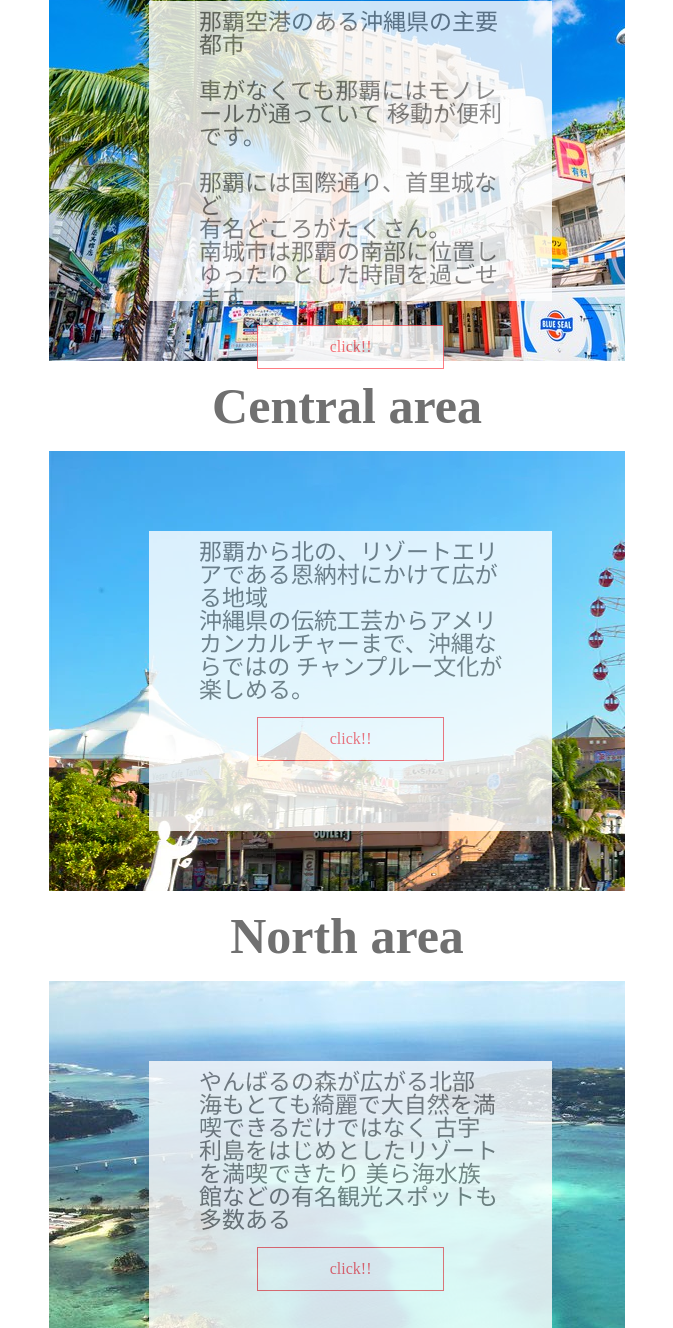
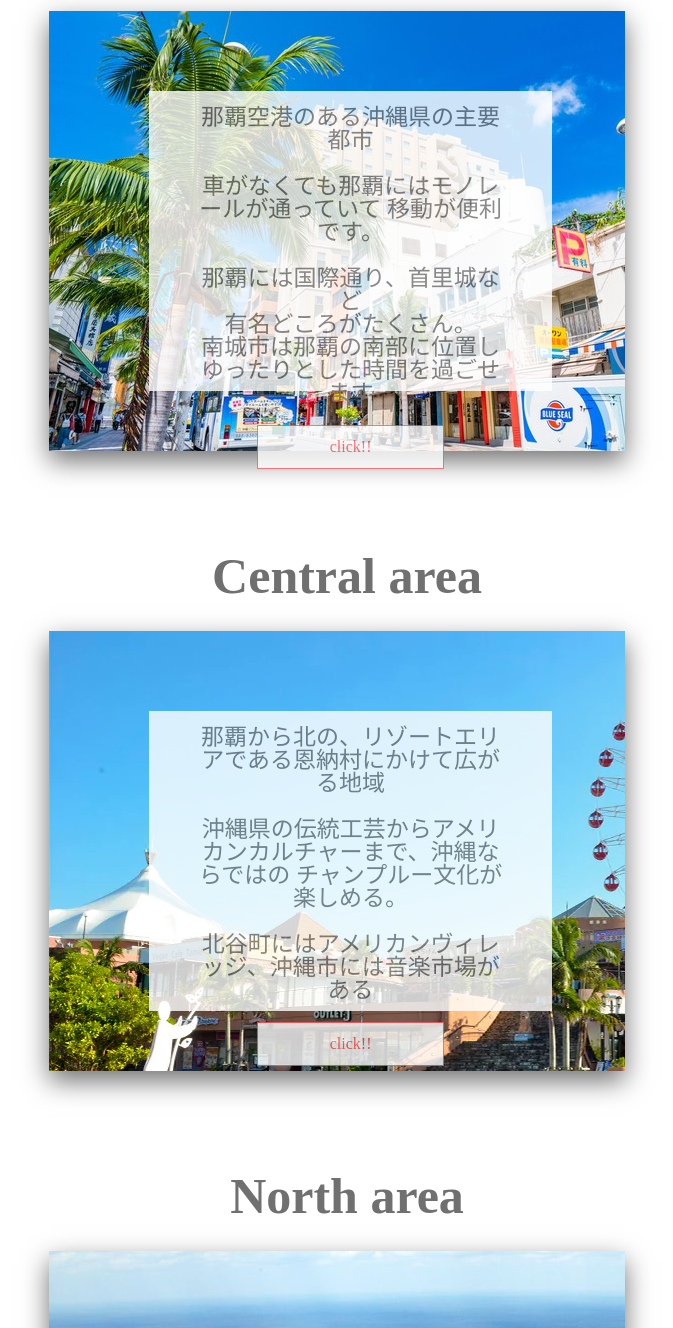
Before and after one commit to masakoji0125/Airbnb, a website: page index.html in a window 1280 px wide. Shown: the part 395-1723 px from the top of the page, without its empty margins (303-976 px from the left). Drawn offline with Linux system fonts and the light colour scheme.

Commit message:
微調整

```diff
--- a/index.html
+++ b/index.html
@@ -71,9 +71,13 @@
         <div class="click2__img2">
              <div class="click2__about2">
                  <p class="click2__introduct2">
-                    那覇から北の、リゾートエリアである恩納村にかけて広がる地域<br>
+                    那覇から北の、リゾートエリアである恩納村にかけて広がる地域
+                    <br><br>
                     沖縄県の伝統工芸からアメリカンカルチャーまで、沖縄ならではの
                     チャンプルー文化が楽しめる。
+                    <br><br>
+                    北谷町にはアメリカンヴィレッジ、沖縄市には音楽市場がある
+                    <br>
                  </p>
                  <div>
                      <a href="#" class="click2__button2 ">click!!</a>
@@ -89,10 +93,15 @@
         <div class="click3__img3">
              <div class="click3__about3">
                  <p class="click3__introduct3">
-                    やんばるの森が広がる北部<br>
+                    やんばるの森が広がる北部
+                    <br><br>
                     海もとても綺麗で大自然を満喫できるだけではなく
                     古宇利島をはじめとしたリゾートを満喫できたり
+                    <br>
                     美ら海水族館などの有名観光スポットも多数ある
+                    <br>
+                    車があったほうが便利。
+                    <br><br>
                  </p>
                  <div>
                      <a href="#" class="click3__button3">click!!</a>
--- a/sass/style.scss
+++ b/sass/style.scss
@@ -3,22 +3,26 @@ html {
     font-family: Hiragino Kaku Gothic ProN;
 }
 
-.click1 {
-    &__area1 {
+.click1__container1 {
+    margin-top: 100px;
+
+    .click1__area1{
         margin-top: 20px;
         margin-left: 20px;
+        margin-bottom: 30px;
         h1 {
             text-align: center;
             font-size: 50px;
         }
     }
-    &__img1 {
+    .click1__img1 {
         background-image: url(../img/south.jpeg);
         height: 440px;
         width: 45%;
         margin: 0 auto;
         margin-top: 20px;
         position: relative;
+        box-shadow: 0 10px 25px 0 ;
 
         .click1__about1{
             height: 300px;
@@ -30,8 +34,9 @@ html {
             margin-top: 80px;
 
             .click1__introduct1 {
-                padding: 10px 50px;
+                padding: 15px 50px;
                 font-size: 23px;
+                text-align: center;
             }
             .click1__button1 {
                 display: block;
@@ -56,23 +61,26 @@ html {
     }
 }
 
-.click2 {
+.click2__container2 {
+    margin-top: 100px;
 
-    &__area2 {
+    .click2__area2 {
         margin-top: 20px;
         margin-left: 20px;
+        margin-bottom: 30px;
         h1 {
             text-align: center;
             font-size: 50px;
         }
     }
-    &__img2 {
+    .click2__img2 {
         background-image: url(../img/chatan.webp);
         height: 440px;
         width: 45%;
         margin: 0 auto;
         margin-top: 20px;
         position: relative;
+        box-shadow: 0 10px 25px 0 ;
 
         .click2__about2{
             height: 300px;
@@ -84,8 +92,9 @@ html {
             margin-top: 80px;
 
             .click2__introduct2 {
-                padding: 10px 50px;
+                padding: 15px 50px;
                 font-size: 23px;
+                text-align: center;
             }
             .click2__button2 {
                 display: block;
@@ -110,23 +119,27 @@ html {
     }
 }
 
-.click3 {
+.click3__container3 {
+    margin-top: 100px;
+    margin-bottom: 100px;
 
-    &__area3 {
+    .click3__area3 {
         margin-top: 20px;
         margin-left: 20px;
+        margin-bottom: 30px;
         h1 {
             text-align: center;
             font-size: 50px;
         }
     }
-    &__img3 {
+    .click3__img3 {
         background-image: url(../img/north.jpg);
         height: 440px;
         width: 45%;
         margin: 0 auto;
         margin-top: 20px;
         position: relative;
+        box-shadow: 0 10px 25px 0 ;
 
         .click3__about3{
             height: 300px;
@@ -140,6 +153,7 @@ html {
             .click3__introduct3 {
                 padding: 10px 50px;
                 font-size: 23px;
+                text-align: center;
             }
             .click3__button3 {
                 display: block;
```
Also changed, not shown: css/style.css.
